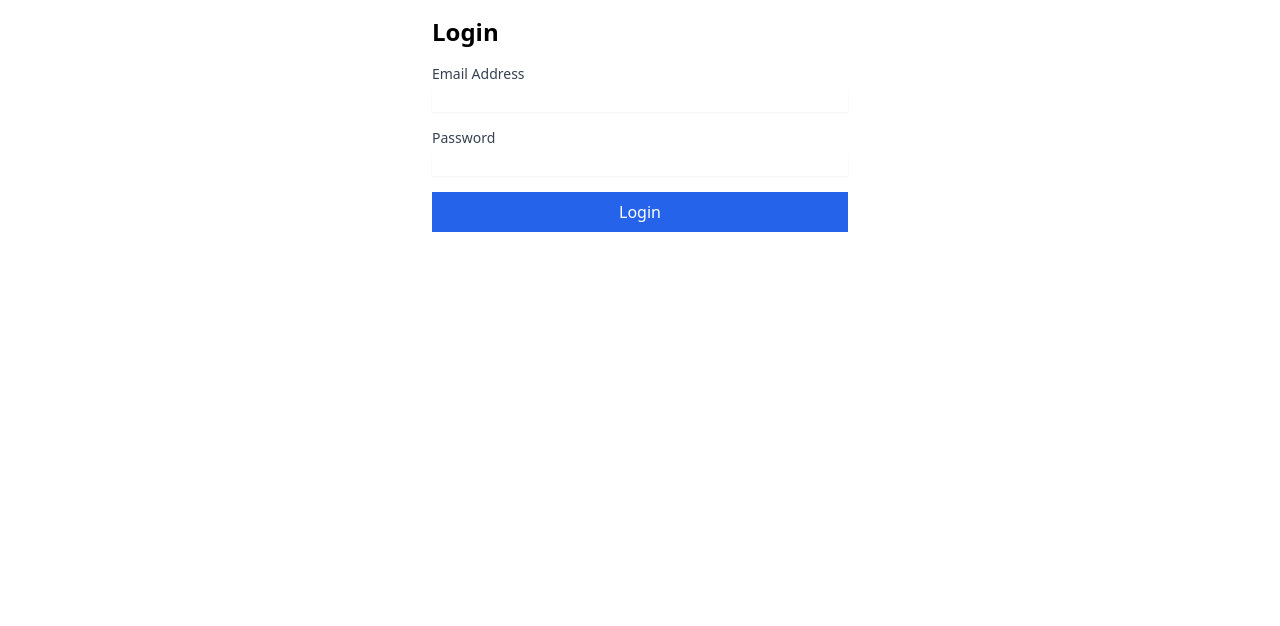
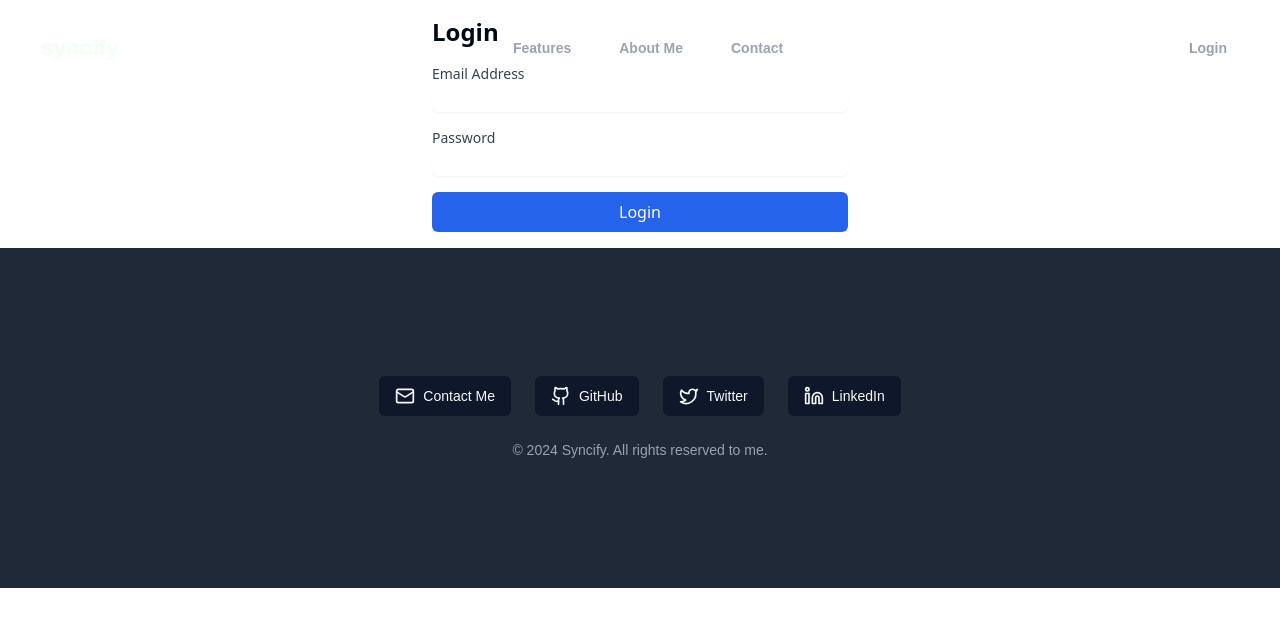
Before and after one commit to AdiShukla06/syncify, a React (Vite) app: page /login in a window 1280 px wide. Shown: the top 626 px of the page. Built offline with nearby package versions, Linux system fonts and the light colour scheme; no server answers.

Commit message:
basic updation

```diff
--- a/src/App.jsx
+++ b/src/App.jsx
@@ -1,22 +1,41 @@
 // src/App.jsx or src/Routes.jsx
-import { BrowserRouter as Router, Route, Routes } from 'react-router-dom';
+import { BrowserRouter as Router, Route, Routes, useLocation } from 'react-router-dom';
 import SignUp from './pages/Signup';
 import Login from './pages/Login';
 import ChooseProjectPage from './pages/ChooseProjectPage'; // Assuming you will create this
 import Dashboard from './pages/Dashboard';
 import LandingPage from './pages/LandingPage';
+import Header from './components/Header';
+import Footer from './components/Footer';
 
-const App = () => (
+const App = () => {
+  const location = useLocation();
+
+  // Define paths where Header and Footer should not appear
+  const noHeaderFooterPaths = ['/dashboard'];
+  const noHeaderPaths = ['/', '/dashboard']
+
+  return (
+    <>
+
+
+      {!noHeaderPaths.includes(location.pathname) && <Header />}
+      <Routes>
+        <Route path="/" element={<LandingPage />} />
+        <Route path="/signup" element={<SignUp />} />
+        <Route path="/login" element={<Login />} />
+        <Route path="/chooseprojectpage" element={<ChooseProjectPage />} />
+        <Route path="/dashboard" element={<Dashboard />} />
+      </Routes>
+      {!noHeaderFooterPaths.includes(location.pathname) && <Footer />}
+    </>
+  );
+};
+
+const AppWrapper = () => (
   <Router>
-    <Routes>
-      <Route path="/" element={<LandingPage />} />
-      <Route path="/signup" element={<SignUp />} />
-      <Route path="/login" element={<Login />} />
-      <Route path="/chooseprojectpage" element={<ChooseProjectPage />} />
-      <Route path="/dashboard" element={<Dashboard/>} />
-      {/* Add other routes here */}
-    </Routes>
+    <App />
   </Router>
 );
 
-export default App;
+export default AppWrapper;
--- a/src/index.css
+++ b/src/index.css
@@ -2,34 +2,166 @@
 @tailwind components;
 @tailwind utilities;
 
-/* *{
-    background-color: rgb(79, 68, 68);
 
-} */
+@import url('https://fonts.googleapis.com/css2?family=Nunito:ital,wght@0,200..1000;1,200..1000&display=swap');
 
 
-/* src/pages/KanbanView.css */
+.nunito{
+  font-family: "Nunito", sans-serif;
+}
 
-.kanban-board {
-    display: flex;
-    justify-content: space-around;
+.nunito .regular {
+  font-weight: 400; /* Regular weight */
+}
+
+.nunito .light {
+  font-weight: 300; /* Light weight */
+}
+
+.nunito .bold {
+  font-weight: 600; /* Bold weight */
+}
+
+@font-face {
+  font-family: 'clash';
+  src: url('/src/assets/fonts/ClashGrotesk_Complete/ClashGrotesk_Complete/Fonts/WEB/fonts/ClashGrotesk-Light.woff') format('woff');
+
+  font-weight: normal;
+  font-style: normal;
+}
+@font-face {
+  font-family: 'lufga';
+  src: url('/src/assets/fonts/Lufga-Sans-Font-Family/Demo_Fonts/Fontspring-DEMO-lufga-extralightitalic.otf') format('otf');
+
+  font-weight: normal;
+  font-style: normal;
+}
+
+/* Apply the font to your heading */
+.clash {
+  font-family: 'clash', sans-serif;
+}
+
+.lufga{
+  font-family: 'lufga', sans-serif;
+  font-style: italic;
+  ;
+}
+
+
+
+
+
+/* index.css */
+footer {
+  background-color: #1f2937; /* Dark gray background */
+  color: #ffffff; /* White text color */
+}
+
+footer h2 {
+  color: #ffffff; /* White text color for the header */
+}
+
+footer .btn {
+  background-color: #374151; /* Slightly lighter background for buttons */
+  border: none;
+}
+
+footer .btn:hover {
+  background-color: #4b5563; /* Darker background on hover */
+}
+
+footer .btn svg {
+  margin-right: 0.5rem;
+}
+
+
+/* Custom styles if needed */
+.bg-gradient-to-r {
+  background: rgb(17, 1, 32)
+}
+
+.text-6xl {
+  font-size: 4rem; /* Large text */
+}
+
+.px-8 {
+  padding-left: 2rem;
+  padding-right: 2rem;
+}
+
+.py-4 {
+  padding-top: 1rem;
+  padding-bottom: 1rem;
+}
+
+.rounded-lg {
+  border-radius: 0.5rem;
+}
+
+
+@layer base {
+  :root {
+    --background: 0 0% 100%;
+    --foreground: 222.2 84% 4.9%;
+    --card: 0 0% 100%;
+    --card-foreground: 222.2 84% 4.9%;
+    --popover: 0 0% 100%;
+    --popover-foreground: 222.2 84% 4.9%;
+    --primary: 222.2 47.4% 11.2%;
+    --primary-foreground: 210 40% 98%;
+    --secondary: 210 40% 96.1%;
+    --secondary-foreground: 222.2 47.4% 11.2%;
+    --muted: 210 40% 96.1%;
+    --muted-foreground: 215.4 16.3% 46.9%;
+    --accent: 210 40% 96.1%;
+    --accent-foreground: 222.2 47.4% 11.2%;
+    --destructive: 0 84.2% 60.2%;
+    --destructive-foreground: 210 40% 98%;
+    --border: 214.3 31.8% 91.4%;
+    --input: 214.3 31.8% 91.4%;
+    --ring: 222.2 84% 4.9%;
+    --radius: 0.5rem;
+    --chart-1: 12 76% 61%;
+    --chart-2: 173 58% 39%;
+    --chart-3: 197 37% 24%;
+    --chart-4: 43 74% 66%;
+    --chart-5: 27 87% 67%;
   }
 
-  .kanban-column {
-    width: 30%;
-    background-color: #f4f4f4;
-    padding: 10px;
-    border-radius: 5px;
+  .dark {
+    --background: 222.2 84% 4.9%;
+    --foreground: 210 40% 98%;
+    --card: 222.2 84% 4.9%;
+    --card-foreground: 210 40% 98%;
+    --popover: 222.2 84% 4.9%;
+    --popover-foreground: 210 40% 98%;
+    --primary: 210 40% 98%;
+    --primary-foreground: 222.2 47.4% 11.2%;
+    --secondary: 217.2 32.6% 17.5%;
+    --secondary-foreground: 210 40% 98%;
+    --muted: 217.2 32.6% 17.5%;
+    --muted-foreground: 215 20.2% 65.1%;
+    --accent: 217.2 32.6% 17.5%;
+    --accent-foreground: 210 40% 98%;
+    --destructive: 0 62.8% 30.6%;
+    --destructive-foreground: 210 40% 98%;
+    --border: 217.2 32.6% 17.5%;
+    --input: 217.2 32.6% 17.5%;
+    --ring: 212.7 26.8% 83.9%;
+    --chart-1: 220 70% 50%;
+    --chart-2: 160 60% 45%;
+    --chart-3: 30 80% 55%;
+    --chart-4: 280 65% 60%;
+    --chart-5: 340 75% 55%;
   }
+}
 
-  .task-card {
-    background-color: white;
-    margin-bottom: 10px;
-    padding: 10px;
-    border-radius: 5px;
-    box-shadow: 0px 0px 5px rgba(0, 0, 0, 0.1);
+@layer base {
+  * {
+    @apply border-border;
   }
-
-  .task-card select {
-    margin-top: 10px;
+  body {
+    @apply bg-background text-foreground;
   }
+}
--- a/src/main.jsx
+++ b/src/main.jsx
@@ -1,15 +1,16 @@
 import React from 'react';
 import ReactDOM from 'react-dom/client';
-import App from './App';
+import AppWrapper from './App';
 import { Provider } from 'react-redux';
 import { store } from './redux/store';
 import './index.css';
 import { AuthProvider } from './context/AuthContext';
 
+
 ReactDOM.createRoot(document.getElementById('root')).render(
   <Provider store={store}>
     <AuthProvider>
-      <App />
+      <AppWrapper />
     </AuthProvider>
   </Provider>,
 );
```
